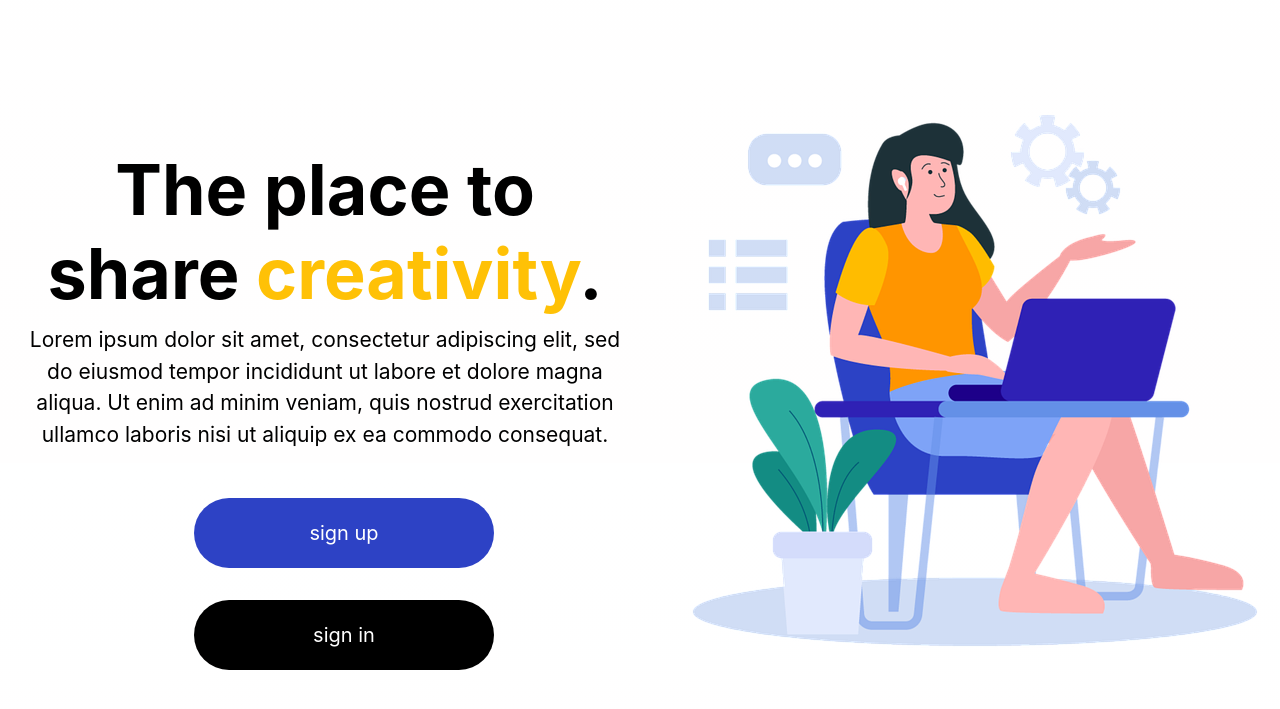
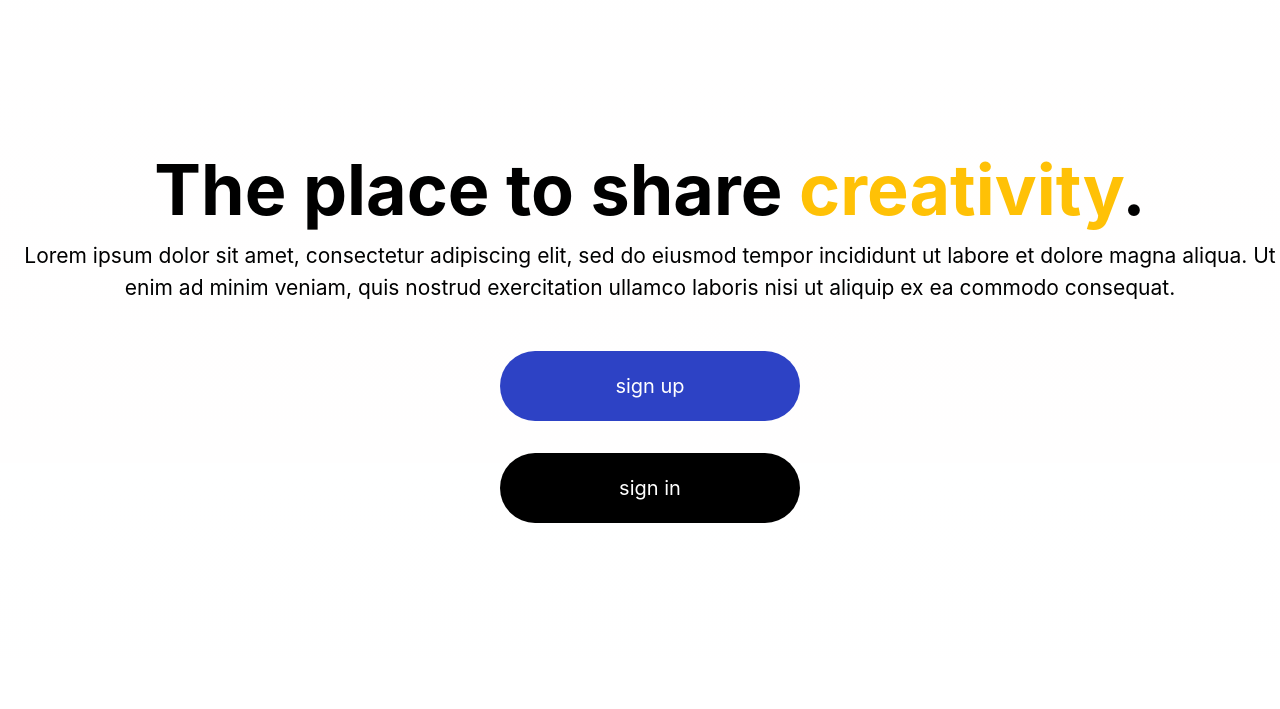
Before and after one commit to ruizdotcom/capstone-client, a website built with webpack: page index.html in a window 1280 px wide. Shown: the part 337-1046 px from the top of the page. After the commit the page ends 996 px from the top, so only its background shows below. Built offline with nearby package versions, Linux system fonts and the light colour scheme.

Commit message:
Commented out Lp

```diff
--- a/assets/styles/index.scss
+++ b/assets/styles/index.scss
@@ -101,17 +101,17 @@ nav li a:hover {
   overflow: auto
 }
 
-#landing-i {
-  float: right;
-}
-
-#landing-i img {
-  display: block;
-}
-
-#landing-content {
-  margin-right: 650px
-}
+// #landing-i {
+//   float: right;
+// }
+//
+// #landing-i img {
+//   display: block;
+// }
+//
+// #landing-content {
+//   margin-right: 650px
+// }
 
 #landing-h1 {
   font-weight: bold;
--- a/index.html
+++ b/index.html
@@ -31,7 +31,7 @@
                 </header>
 
                 <div id="content">
-                    <div id="landing-i"><img id="landing-img" src="../images/wul.png" alt="woman using a laptop"/></div>
+                    <!-- <div id="landing-i"><img id="landing-img" src="../images/wul.png" alt="woman using a laptop"/></div> -->
                     <!-- <img src="../images/social-media.png" alt="idk yet"/> -->
                     <div id="landing-content">
                       <h1 id="landing-h1">The place to share <span id="lw" >creativity</span>.</h1>
```
